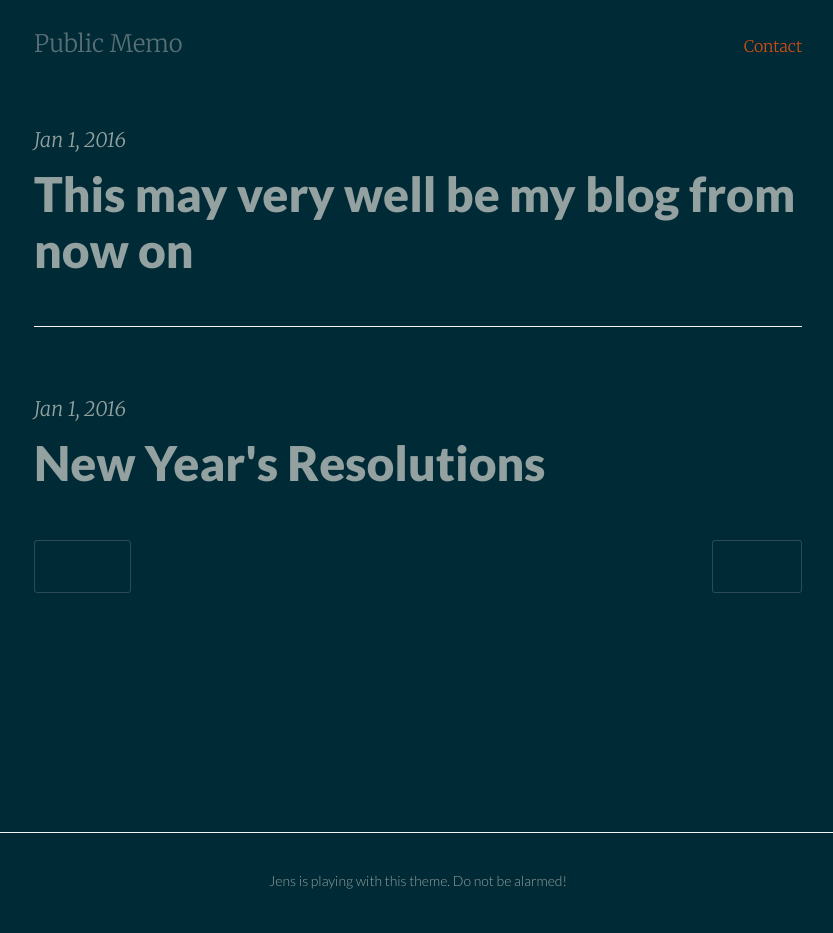
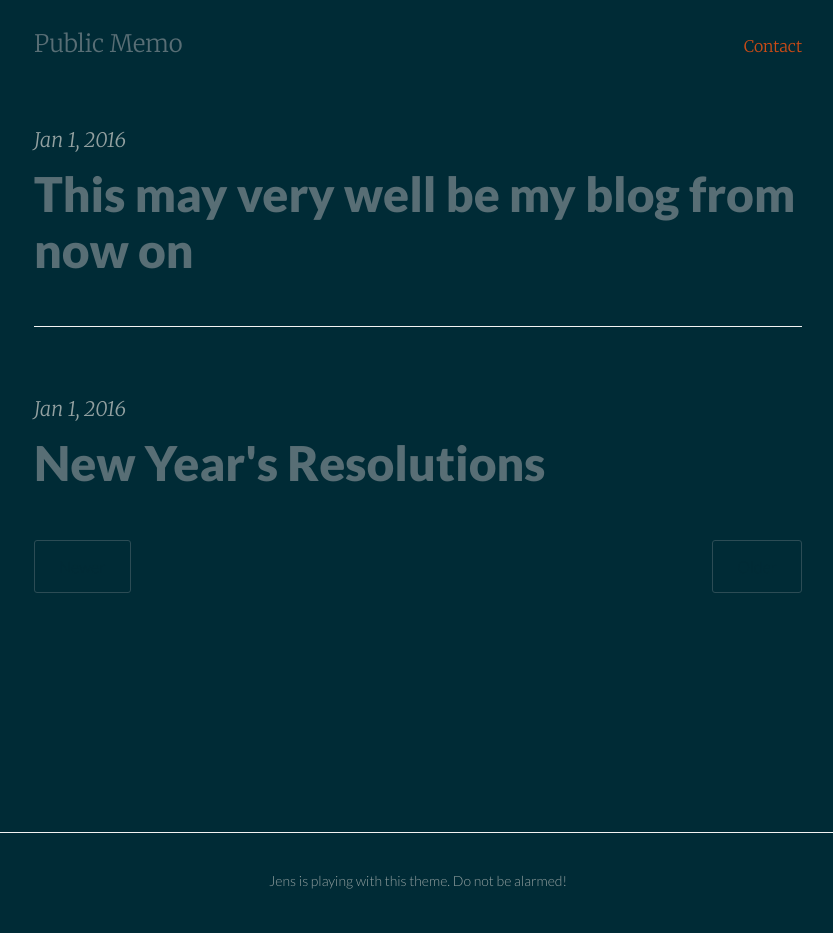
Before and after one commit to ohyran/ohyran.github.io, a Jekyll site: the page built from index.html, in a window 1280 px wide. Shown: the whole page, without its empty margins (222-1055 px from the left). Built offline with Jekyll 4.4.1, drawn with Linux system fonts in a browser that asks for light colours; the list of posts is cut into pages by our own code.

Commit message:
Update pixyll.css

```diff
--- a/css/pixyll.css
+++ b/css/pixyll.css
@@ -107,7 +107,7 @@ body {
 .post-link .post-title {
   margin-top: 0;
   font-weight: 600;
-  color: #93a1a1;
+  color: #586e75;
 }
 
 .pagination,
```
